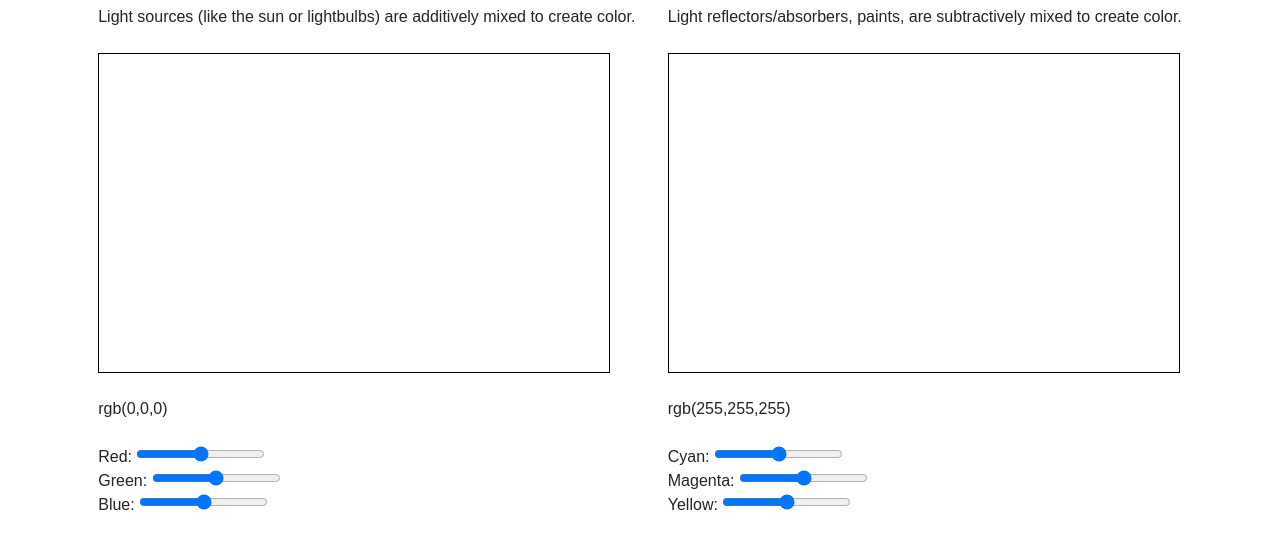
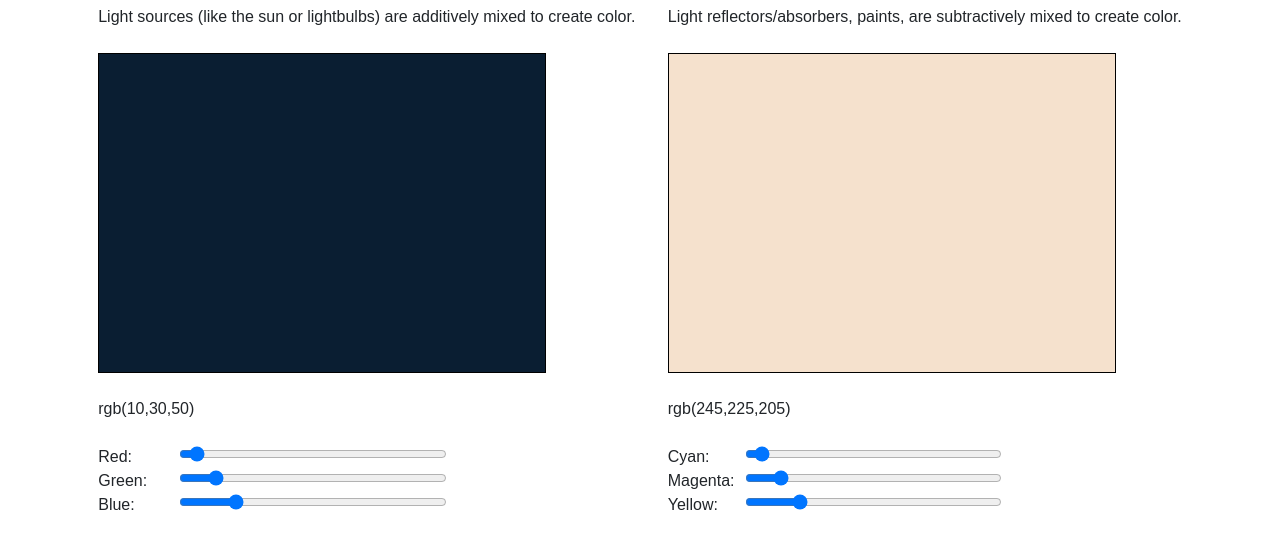
Before and after one commit to deftio/ColorMix, a plain HTML site: page index.html in a window 1280 px wide. Shown: the part 137-686 px from the top of the page. Drawn offline with nearby package versions, Linux system fonts and the light colour scheme.

Commit message:
prettied up sliders

```diff
--- a/index.html
+++ b/index.html
@@ -1,6 +1,6 @@
 <!DOCTYPE html>
 <html lang="en">
-
+<!-- M A Chatterje (c) 2024 -->
 <head>
   <meta charset="UTF-8">
   <link href="https://cdn.jsdelivr.net/npm/bootstrap@5.0.2/dist/css/bootstrap.min.css" rel="stylesheet"
@@ -21,7 +21,7 @@
     }
 
     .color-box {
-      width: 40vw;
+      width: 35vw;
       height: 40vh;
       border: 1px solid #000;
     }
@@ -29,7 +29,56 @@
     .slider-container {
       text-align: left;
     }
+    label {
+      width: 15%;
+    }
+    input {
+      width: 50%;
+      left : 0;
+    }
   </style>
+
+</head>
+
+<body>
+  <div class="container">
+    <h1>Color Mixing Demo</h1>
+  </div>
+  <div class="container">
+    <div>
+      <h2>Additive Colors (RGB)</h2>
+      Light sources (like the sun or lightbulbs) are additively mixed to create color.
+      <br><br>
+      <div class="color-box" id="additive-color"></div>
+      <br>
+
+      <div id="additive-value">rgb(0,0,0)</div>
+      <br>
+
+      <div class="slider-container">
+        <label>Red: </label><input type="range" id="r-slider" min="0" max="255" value="10" oninput="updateAdditiveColor()"><br>
+        <label>Green: </label><input type="range" id="g-slider" min="0" max="255" value="30" oninput="updateAdditiveColor()"><br>
+        <label>Blue: </label><input type="range" id="b-slider" min="0" max="255" value="50" oninput="updateAdditiveColor()">
+
+      </div>
+    </div>
+    <div>
+      <h2>Subtractive Colors (CMY)</h2>
+      Light reflectors/absorbers, paints, are subtractively mixed to create color.
+      <br><br>
+      <div class="color-box" id="subtractive-color" style="background-color: #ffffff;"></div>
+      <br>
+
+      <div id="subtractive-value">rgb(255,255,255)</div>
+      <br>
+      <div class="slider-container">
+        <label>Cyan: </label><input type="range" id="c-slider" min="0" max="255" value="10" oninput="updateSubtractiveColor()"><br>
+        <label>Magenta: </label><input type="range" id="m-slider" min="0" max="255" value="30"
+            oninput="updateSubtractiveColor()"><br>
+        <label>Yellow: </label><input type="range" id="y-slider" min="0" max="255" value="50"oninput="updateSubtractiveColor()">
+      </div>
+    </div>
+  </div>
   <script>
     function updateAdditiveColor() {
       var r = document.getElementById("r-slider").value;
@@ -52,47 +101,9 @@
       document.getElementById("subtractive-color").style.backgroundColor = color;
       document.getElementById("subtractive-value").innerText = color;
     }
+    updateAdditiveColor();
+    updateSubtractiveColor();
   </script>
-</head>
-
-<body>
-  <div class="container">
-    <h1>Color Mixing Demo</h1>
-  </div>
-  <div class="container">
-    <div>
-      <h2>Additive Colors (RGB)</h2>
-      Light sources (like the sun or lightbulbs) are additively mixed to create color.
-      <br><br>
-      <div class="color-box" id="additive-color"></div>
-      <br>
-
-      <div id="additive-value">rgb(0,0,0)</div>
-      <br>
-
-      <div class="slider-container">
-        <label>Red: <input type="range" id="r-slider" min="0" max="255" oninput="updateAdditiveColor()"></label><br>
-        <label>Green: <input type="range" id="g-slider" min="0" max="255" oninput="updateAdditiveColor()"></label><br>
-        <label>Blue: <input type="range" id="b-slider" min="0" max="255" oninput="updateAdditiveColor()"></label>
-      </div>
-    </div>
-    <div>
-      <h2>Subtractive Colors (CMY)</h2>
-      Light reflectors/absorbers, paints, are subtractively mixed to create color.
-      <br><br>
-      <div class="color-box" id="subtractive-color" style="background-color: #ffffff;"></div>
-      <br>
-
-      <div id="subtractive-value">rgb(255,255,255)</div>
-      <br>
-      <div class="slider-container">
-        <label>Cyan: <input type="range" id="c-slider" min="0" max="255" oninput="updateSubtractiveColor()"></label><br>
-        <label>Magenta: <input type="range" id="m-slider" min="0" max="255"
-            oninput="updateSubtractiveColor()"></label><br>
-        <label>Yellow: <input type="range" id="y-slider" min="0" max="255" oninput="updateSubtractiveColor()"></label>
-      </div>
-    </div>
-  </div>
 </body>
 
 </html>
```
